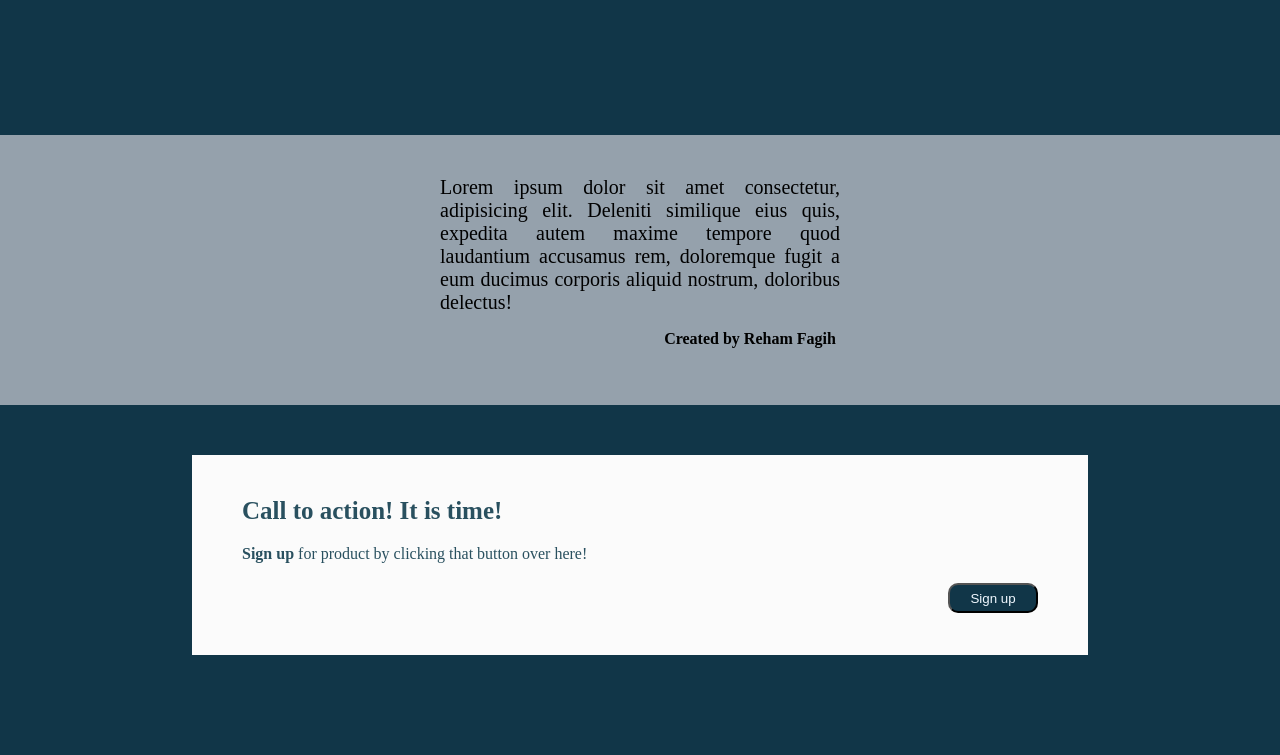
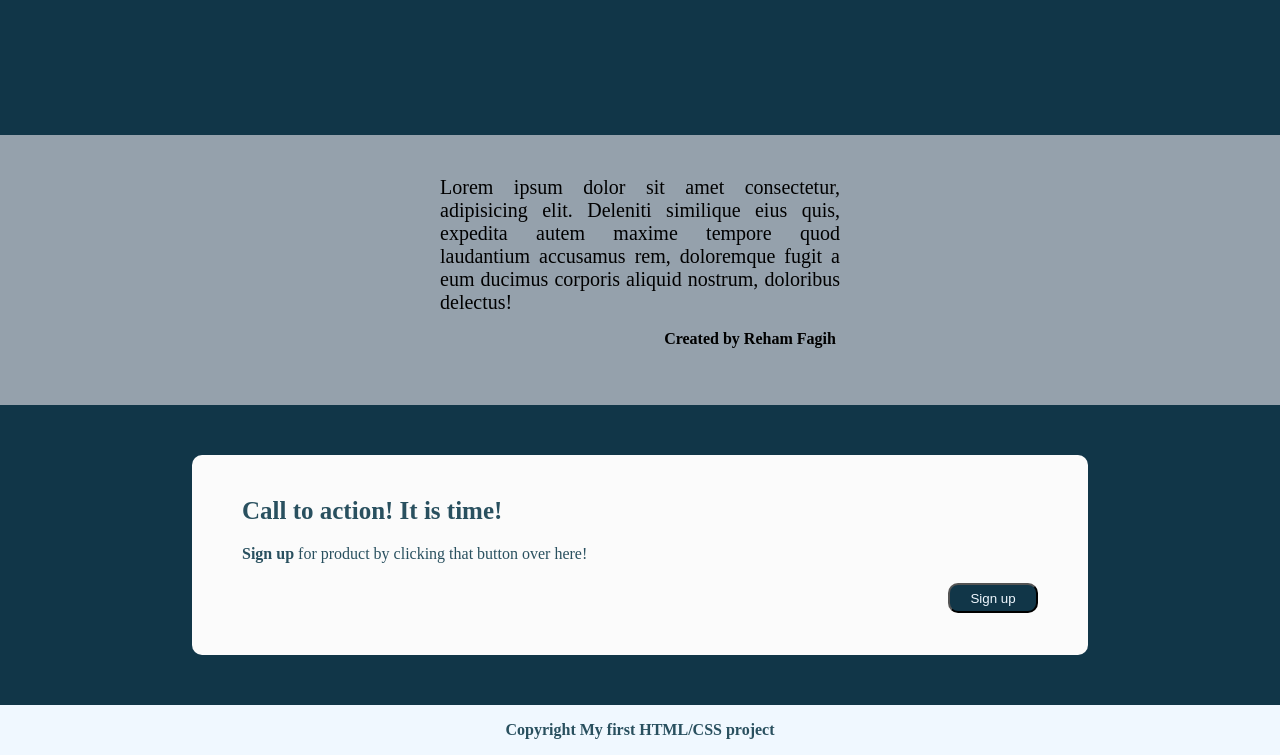
Before and after one commit to Reham-Fagih/Assignment, a plain HTML site: page Assigment/index.html in a window 1280 px wide. Shown: the part 787-1542 px from the top of the page. Before the commit the page ends 1492 px from the top, so only its background shows below. Drawn offline with Linux system fonts and the light colour scheme.

Commit message:
Make footer, Done

```diff
--- a/Assigment/index.html
+++ b/Assigment/index.html
@@ -61,5 +61,10 @@
        <!--<div class="text2-img"></div>-->
 
     </div>
+
+    <footer class="footer">
+        <h4>Copyright My first HTML/CSS project</h4>
+      </footer>
+
 </body>
 </html>
--- a/Assigment/style.css
+++ b/Assigment/style.css
@@ -193,13 +193,9 @@ margin-left: 220px;
 }
 
 
-/*
-
-
-
-*/
 
 .section4{
+    border-radius: 10px;
   margin: 50px auto;
     display: flex;
     background-color:rgb(251, 251, 251);
@@ -230,4 +226,17 @@ align-items:flex-start;
 
     margin-right: 50px;
 
+
 }
+
+.footer{
+    color:  rgb(41, 80, 95);;
+    display: flex;
+    justify-content: center;
+    align-items: center;
+    background-color:aliceblue;
+    height: 50px;
+    width: 100%;
+    text-align: center;
+
+}
```
